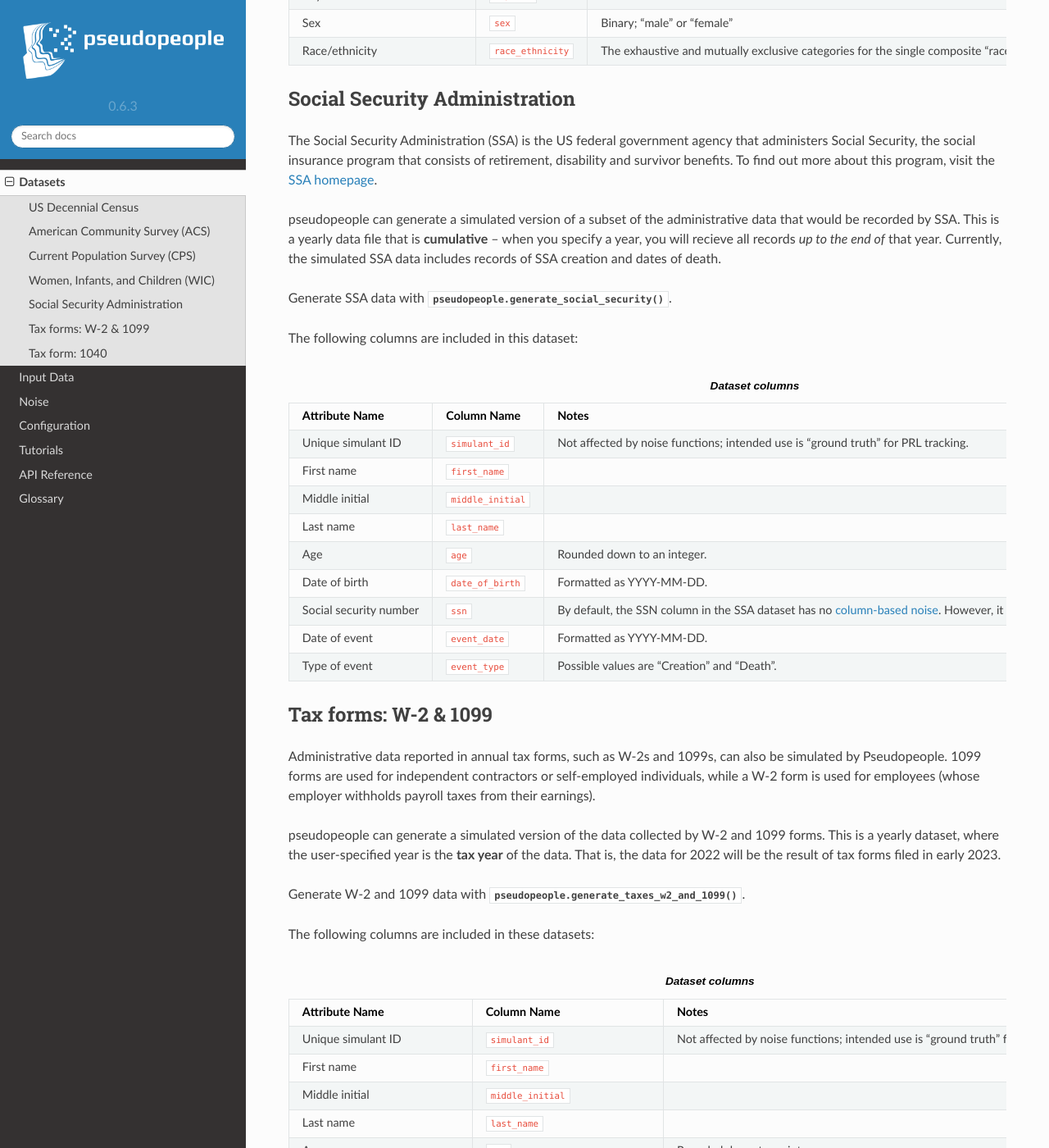
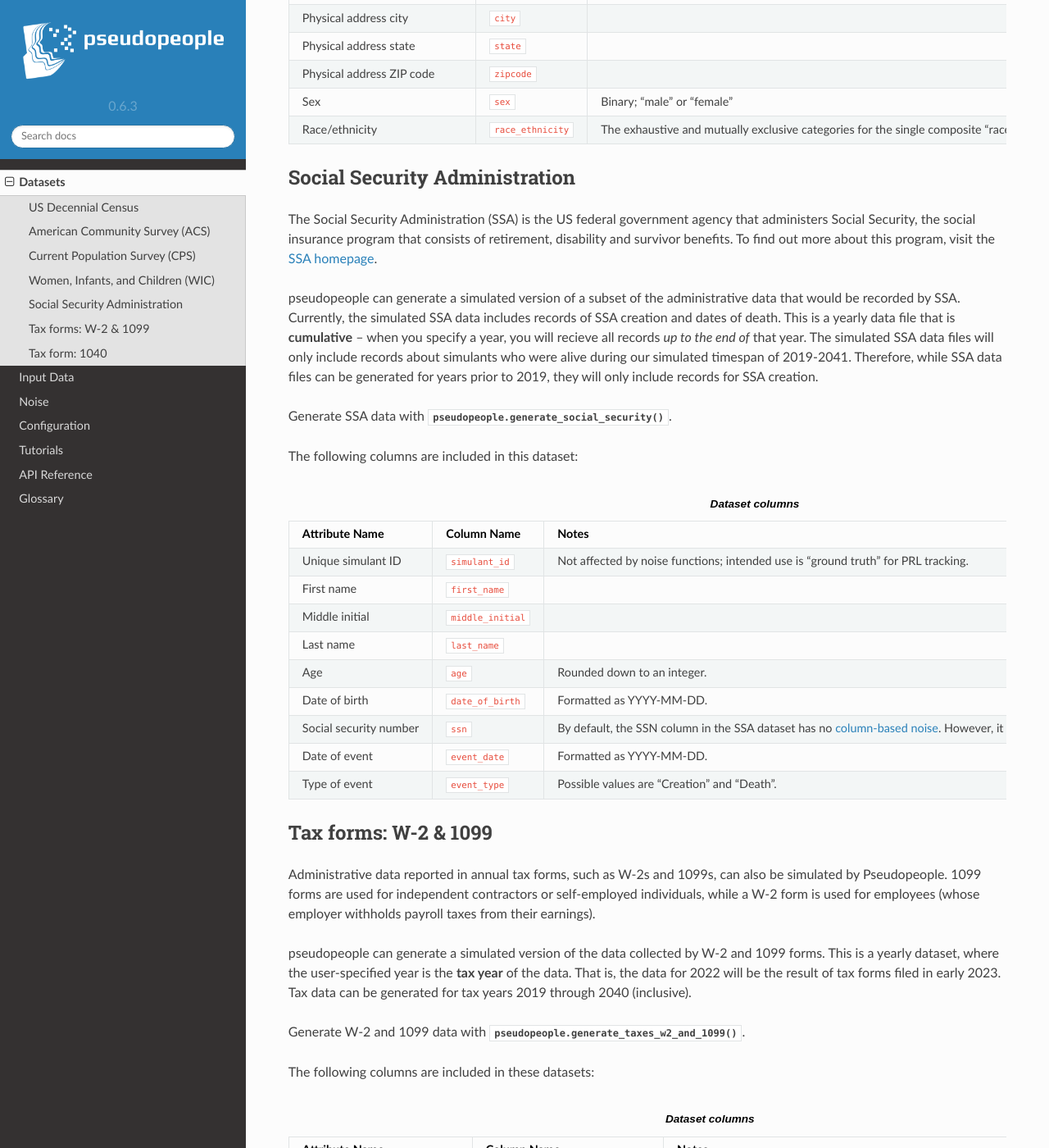
Before and after one commit to ihmeuw/pseudopeople, a Sphinx documentation site: the page built from docs/source/datasets/index.rst, in a window 1280 px wide and 1400 px high, scrolled down 4235 px. Shown: the whole window at 82% size. Built offline with Sphinx 7.4.7 and the Read the Docs theme 2.0.0, drawn with Linux system fonts in a browser that asks for light colours; some of the changed text lies outside the part shown.

Commit message:
Revise explanation of simulation duration

```diff
--- a/docs/source/datasets/index.rst
+++ b/docs/source/datasets/index.rst
@@ -13,8 +13,10 @@
 records. To read more about the different kinds of noise that can be applied to the different datasets, please see the
 :ref:`Noise page <noise_main>`.
 
-Most datasets are yearly and can be generated for any year between 2020 and 2040 (inclusive).
-It is only possible to generate Decennial Census data for decennial years -- 2020, 2030, and 2040.
+pseudopeople generates datasets about a single simulated US population, which is followed through
+time between January 1st, 2019 and May 1st, 2041.
+Most datasets are yearly and can be generated for any year between 2019 and 2041 (inclusive),
+though 2041 data will be partial.
 
 The datasets that can be generated are listed below.
 
@@ -30,7 +32,9 @@
 To find out more about the Decennial Census, please visit the Decennial Census
 `homepage <https://www.census.gov/programs-surveys/decennial-census.html>`_.
 
-Generate Decennial Census data with :func:`pseudopeople.generate_decennial_census`
+It is only possible to generate Decennial Census data for decennial years -- 2020, 2030, and 2040.
+
+Generate Decennial Census data with :func:`pseudopeople.generate_decennial_census`.
 
 The following columns are included in this dataset:
 
@@ -238,6 +242,7 @@
 
 pseudopeople can generate a simulated version of the administrative data that would be recorded by WIC. This is a yearly file of information about all
 simulants enrolled in the program as of the end of that year.
+For the final year available, 2041, the file includes those enrolled as of May 1st, because this is the end of our simulated timespan.
 
 Generate WIC data with :func:`pseudopeople.generate_women_infants_and_children`.
 
@@ -304,9 +309,11 @@
 that consists of retirement, disability and survivor benefits. To find out more about this program, visit the `SSA homepage <https://www.ssa.gov/about-ssa>`_.
 
 pseudopeople can generate a simulated version of a subset of the administrative data that would be recorded by SSA.
+Currently, the simulated SSA data includes records of SSA creation and dates of death.
 This is a yearly data file that is **cumulative** -- when you specify a year, you will recieve all records *up to the end of*
 that year.
-Currently, the simulated SSA data includes records of SSA creation and dates of death.
+The simulated SSA data files will only include records about simulants who were alive during our simulated timespan of 2019-2041.
+Therefore, while SSA data files can be generated for years prior to 2019, they will only include records for SSA creation.
 
 Generate SSA data with :func:`pseudopeople.generate_social_security`.
 
@@ -356,6 +363,7 @@
 pseudopeople can generate a simulated version of the data collected by W-2 and 1099 forms.
 This is a yearly dataset, where the user-specified year is the **tax year** of the data.
 That is, the data for 2022 will be the result of tax forms filed in early 2023.
+Tax data can be generated for tax years 2019 through 2040 (inclusive).
 
 Generate W-2 and 1099 data with :func:`pseudopeople.generate_taxes_w2_and_1099`.
 
```
